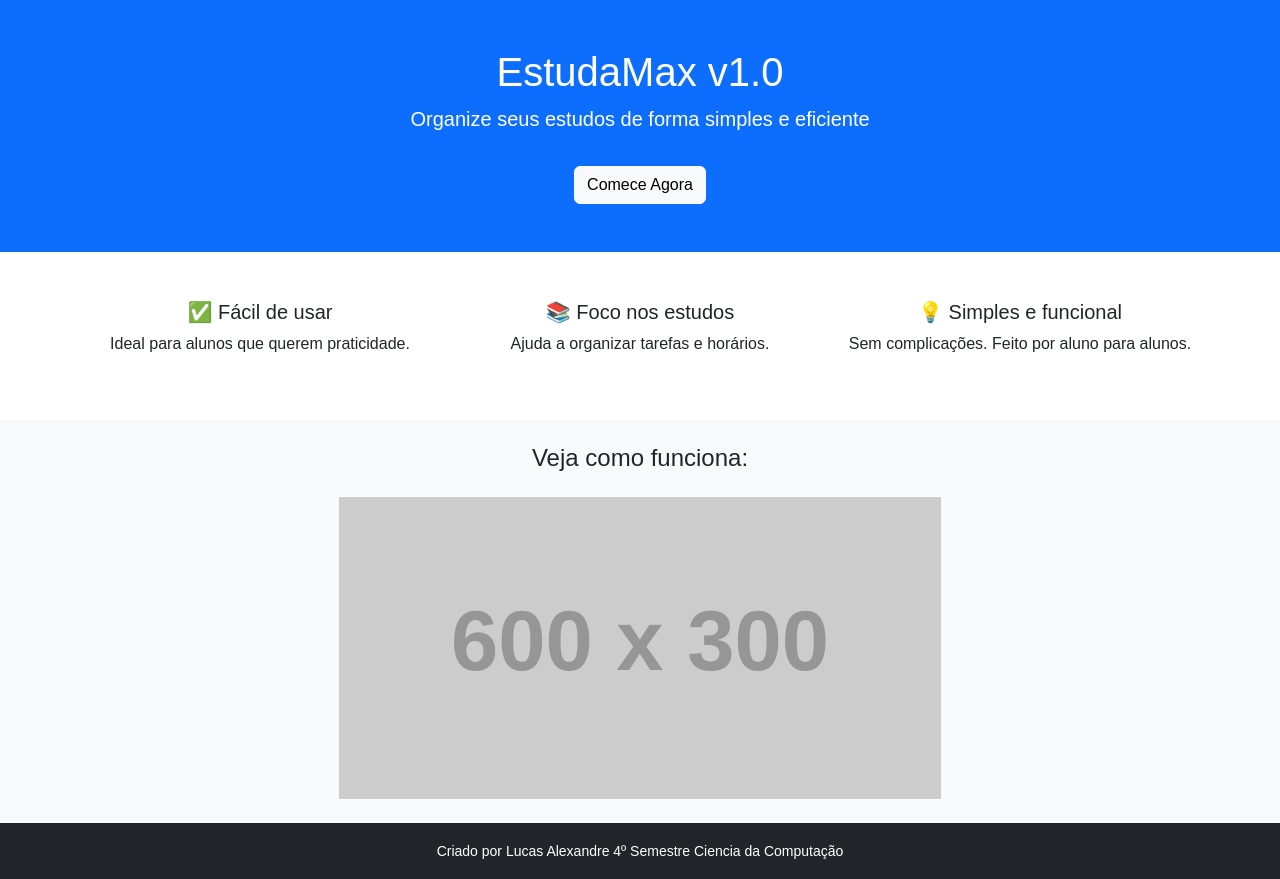
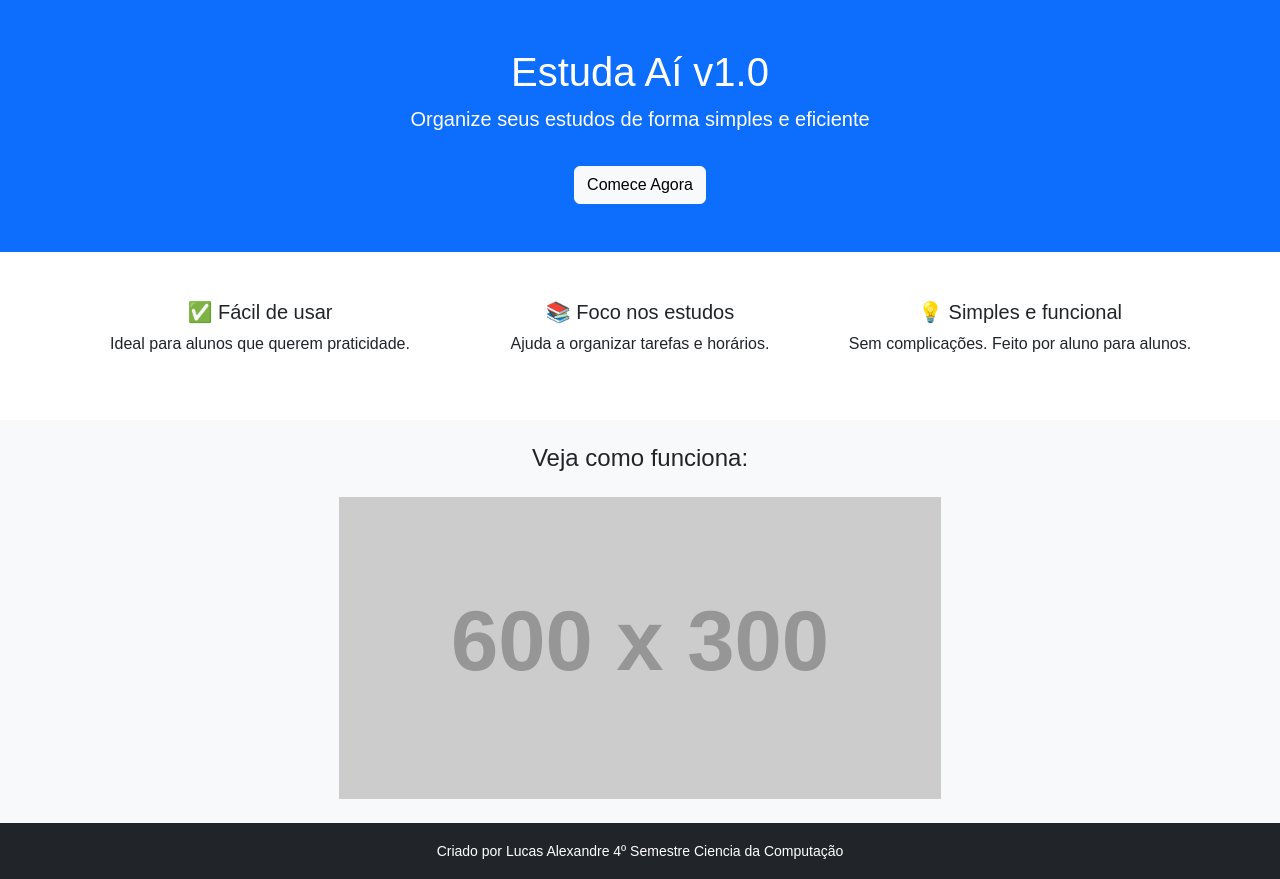
Before and after one commit to byChUcKPriv8/landinpage-v1, a plain HTML site: page index.html in a window 1280 px wide. Drawn offline with nearby package versions, Linux system fonts and the light colour scheme; placeholder pictures from the web are drawn by us.

Commit message:
Update index.html

```diff
--- a/index.html
+++ b/index.html
@@ -10,7 +10,7 @@
 <body>
 
 <header class="bg-primary text-white text-center py-5">
-  <h1>EstudaMax v1.0</h1>
+  <h1>Estuda Aí v1.0</h1>
   <p class="lead">Organize seus estudos de forma simples e eficiente</p>
   <a href="#" class="btn btn-light mt-3">Comece Agora</a>
 </header>
```
